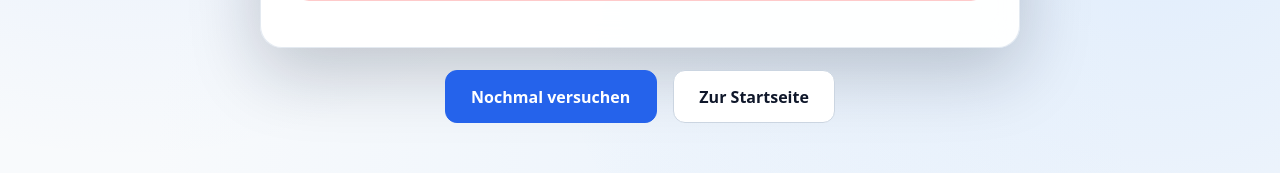
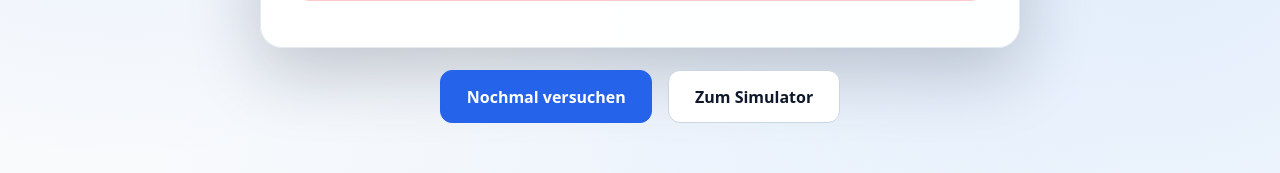
Before and after one commit to Diladzz/accessfix, a React (Vite) app in the folder client/: page /ergebnis in a window 1280 px wide. Shown: the part 625-798 px from the top of the page. Built offline with nearby package versions, Linux system fonts and the light colour scheme.

Commit message:
simualtro link

```diff
--- a/client/src/pages/ResultPage.jsx
+++ b/client/src/pages/ResultPage.jsx
@@ -100,8 +100,8 @@ function ResultPage() {
             Zum nächsten Level
           </Link>
         ) : (
-          <Link to="/" className="btn result-btn-secondary">
-            Zur Startseite
+          <Link to="/simulator" className="btn result-btn-secondary">
+            Zum Simulator
           </Link>
         )}
       </div>
```
